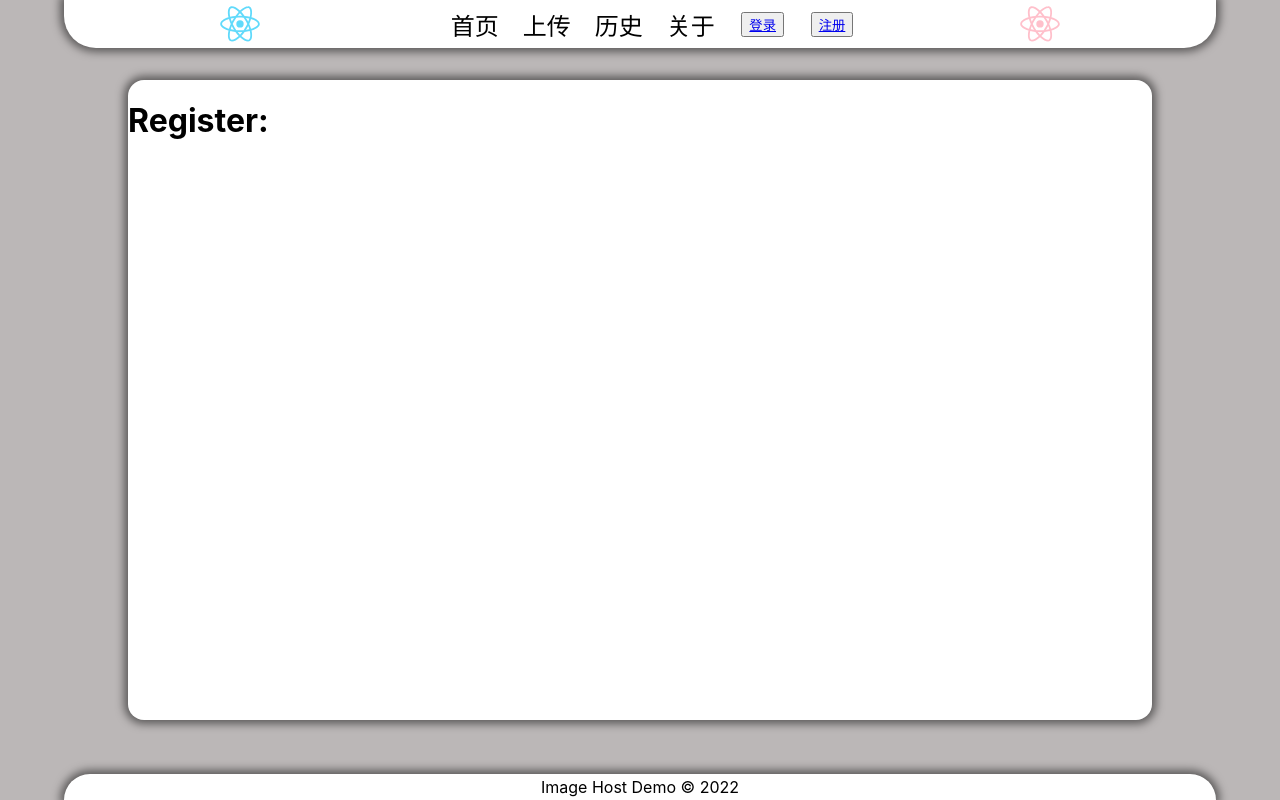
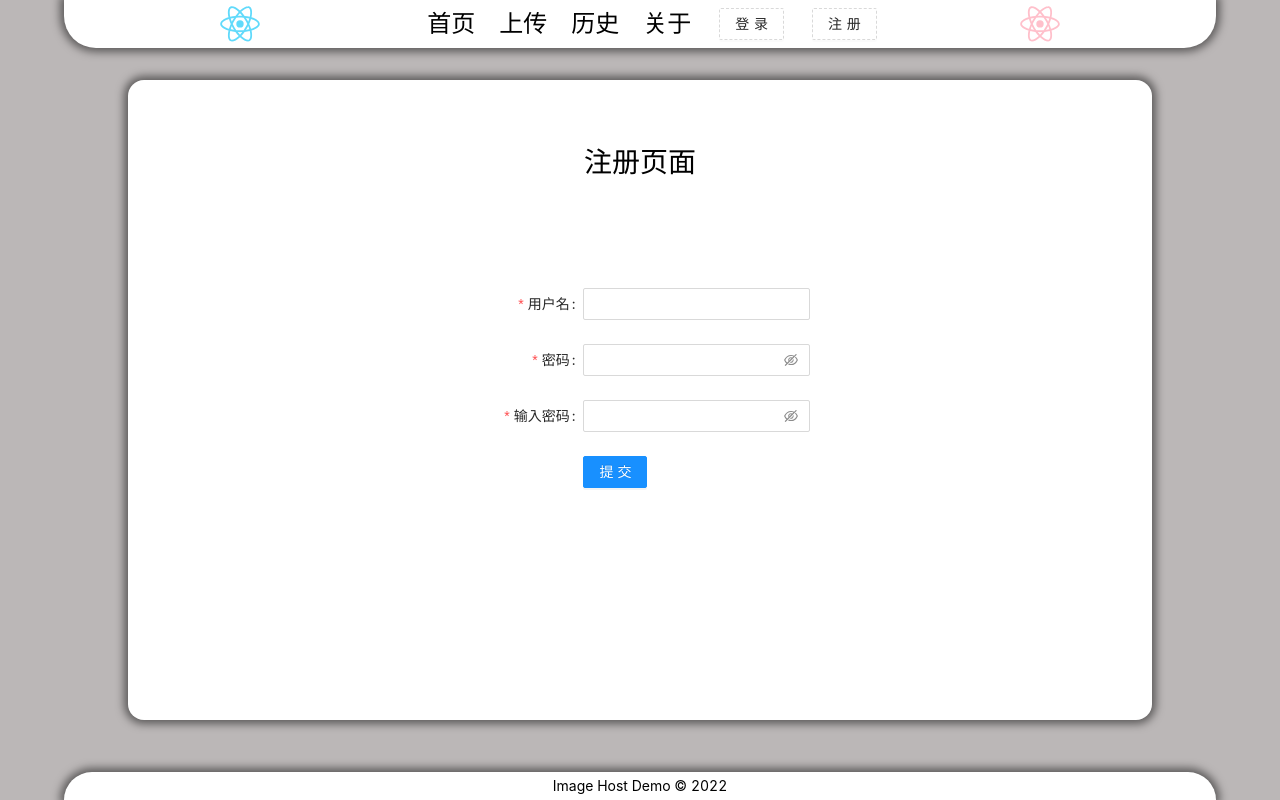
Before and after one commit to mingwiki/leancloud-image-host, a React app: page /register in a window 1280 px wide. Built offline with nearby package versions, Linux system fonts and the light colour scheme.

Commit message:
add antd

```diff
--- a/package.json
+++ b/package.json
@@ -9,6 +9,7 @@
     "@testing-library/jest-dom": "^5.16.4",
     "@testing-library/react": "^12.1.4",
     "@testing-library/user-event": "^13.5.0",
+    "antd": "^4.19.5",
     "babel-jest": "^27.4.2",
     "babel-loader": "^8.2.3",
     "babel-plugin-named-asset-import": "^0.3.8",
@@ -31,6 +32,7 @@
     "jest": "^27.4.3",
     "jest-resolve": "^27.4.2",
     "jest-watch-typeahead": "^1.0.0",
+    "leancloud-storage": "^4.12.2",
     "mini-css-extract-plugin": "^2.4.5",
     "mobx": "^6.5.0",
     "mobx-react": "^7.3.0",
--- a/src/components/Header.jsx
+++ b/src/components/Header.jsx
@@ -1,8 +1,9 @@
-import React from "react";
+import React, { useState } from "react";
 import { Link, NavLink } from "react-router-dom";
 import styled from "styled-components";
 import logo from "../logo.svg";
 import logo2 from "../logo2.svg";
+import { Button } from "antd";
 
 const Wrapper = styled.header`
   display: flex;
@@ -34,10 +35,11 @@ const Toggle = styled.img`
   margin-left: auto;
   margin-right: 10vw;
 `;
-const Button = styled.button`
+const StyledButton = styled(Button)`
   margin-left: 2em;
 `;
 function Component(props) {
+  const [isLogin, login] = useState(false);
   return (
     <Wrapper>
       <Logo
@@ -51,12 +53,23 @@ function Component(props) {
         <TheNavLink to="history">历史</TheNavLink>
         <TheNavLink to="about">关于</TheNavLink>
       </nav>
-      <Button>
-        <Link to="login">登录</Link>
-      </Button>
-      <Button>
-        <Link to="register">注册</Link>
-      </Button>
+      {isLogin ? (
+        <>
+          fuming
+          <StyledButton type="dashed" onClick={() => login(false)}>
+            <Link to="logout">注销</Link>
+          </StyledButton>
+        </>
+      ) : (
+        <>
+          <StyledButton type="dashed" onClick={() => login(true)}>
+            <Link to="login">登录</Link>
+          </StyledButton>
+          <StyledButton type="dashed">
+            <Link to="register">注册</Link>
+          </StyledButton>
+        </>
+      )}
       <Toggle src={logo2} onClick={() => props.toggle()} />
     </Wrapper>
   );
--- a/src/index.scss
+++ b/src/index.scss
@@ -1,3 +1,4 @@
+@import 'antd/dist/antd.css';
 body {
   margin: 0;
   font-family: -apple-system, BlinkMacSystemFont, 'Segoe UI', 'Roboto', 'Oxygen',
--- a/src/pages/Login.jsx
+++ b/src/pages/Login.jsx
@@ -1,18 +1,88 @@
 import React, { useContext, useRef } from "react";
 import { observer } from "mobx-react";
 import context from "../stores/index";
+import { Form, Input, Button, Checkbox } from "antd";
+import styled from "styled-components";
+// const { AuthStore } = useContext(context);
 
-const Component = observer(() => {
-  const { AuthStore } = useContext(context);
-  const bindChange = (e) => {
-    // console.log(e.target.value);
-    AuthStore.values.username = e.target.value;
+const Title = styled.div`
+  position: absolute;
+  font-size: 2em;
+  top: 5em;
+  /* border: 1px solid black; */
+`;
+const Wrapper = styled.div`
+  height: 100%;
+  display: flex;
+  justify-content: center;
+  align-items: center;
+`;
+const Component = () => {
+  const onFinish = (values) => {
+    console.log("Success:", values);
   };
+
+  const onFinishFailed = (errorInfo) => {
+    console.log("Failed:", errorInfo);
+  };
+
   return (
     <main>
-      <h1>Login: {AuthStore.values.username}</h1>
-      <input onChange={bindChange} />
+      <Wrapper>
+        <Title>登录页面</Title>
+        <Form
+          name="basic"
+          labelCol={{
+            span: 8,
+          }}
+          wrapperCol={{
+            span: 16,
+          }}
+          initialValues={{
+            remember: true,
+          }}
+          onFinish={onFinish}
+          onFinishFailed={onFinishFailed}
+          autoComplete="off"
+        >
+          <Form.Item
+            label="用户名"
+            name="username"
+            rules={[
+              {
+                required: true,
+                message: "Please input your username!",
+              },
+            ]}
+          >
+            <Input />
+          </Form.Item>
+          <Form.Item
+            label="密码"
+            name="password"
+            rules={[
+              {
+                required: true,
+                message: "Please input your password!",
+              },
+            ]}
+          >
+            <Input.Password />
+          </Form.Item>
+          <Form.Item
+            wrapperCol={{
+              offset: 8,
+              span: 16,
+            }}
+          >
+            <Button type="primary" htmlType="submit">
+              提交
+            </Button>
+          </Form.Item>
+        </Form>
+      </Wrapper>
     </main>
   );
-});
+};
+
 export default Component;
--- a/src/pages/Register.jsx
+++ b/src/pages/Register.jsx
@@ -1,18 +1,110 @@
-import React, { useContext, useRef } from "react";
-import { observer } from "mobx-react";
-import context from "../stores/index";
+import { Form, Input, Button, Checkbox } from "antd";
+import styled from "styled-components";
 
-const Component = observer(() => {
-  const { AuthStore } = useContext(context);
-  const bindChange = (e) => {
-    // console.log(e.target.value);
-    AuthStore.values.username = e.target.value;
+const Title = styled.div`
+  position: absolute;
+  font-size: 2em;
+  top: 5em;
+  /* border: 1px solid black; */
+`;
+const Wrapper = styled.div`
+  height: 100%;
+  display: flex;
+  justify-content: center;
+  align-items: center;
+`;
+const Component = () => {
+  const onFinish = (values) => {
+    console.log("Success:", values);
   };
+
+  const onFinishFailed = (errorInfo) => {
+    console.log("Failed:", errorInfo);
+  };
+
   return (
     <main>
-      <h1>Register: {AuthStore.values.username}</h1>
-      {/* <input onChange={bindChange} /> */}
+      <Wrapper>
+        <Title>注册页面</Title>
+        <Form
+          name="basic"
+          labelCol={{
+            span: 8,
+          }}
+          wrapperCol={{
+            span: 16,
+          }}
+          initialValues={{
+            remember: true,
+          }}
+          onFinish={onFinish}
+          onFinishFailed={onFinishFailed}
+          autoComplete="off"
+        >
+          <Form.Item
+            label="用户名"
+            name="username"
+            rules={[
+              {
+                required: true,
+                message: "Please input your username!",
+              },
+            ]}
+          >
+            <Input />
+          </Form.Item>
+
+          <Form.Item
+            label="密码"
+            name="password"
+            rules={[
+              {
+                required: true,
+                message: "Please input your password!",
+              },
+            ]}
+          >
+            <Input.Password />
+          </Form.Item>
+          <Form.Item
+            label="输入密码"
+            name="re-password"
+            dependencies={["password"]}
+            rules={[
+              {
+                required: true,
+                message: "在输入一次密码",
+              },
+              ({ getFieldValue }) => ({
+                validator(_, value) {
+                  if (!value || getFieldValue("password") === value) {
+                    return Promise.resolve();
+                  }
+                  return Promise.reject(
+                    new Error(
+                      "The two passwords that you entered do not match!"
+                    )
+                  );
+                },
+              }),
+            ]}
+          >
+            <Input.Password />
+          </Form.Item>
+          <Form.Item
+            wrapperCol={{
+              offset: 8,
+              span: 16,
+            }}
+          >
+            <Button type="primary" htmlType="submit">
+              提交
+            </Button>
+          </Form.Item>
+        </Form>
+      </Wrapper>
     </main>
   );
-});
+};
+
 export default Component;
```
Also changed, not shown: 1 other file (tests, documents, lock files or other folders).
